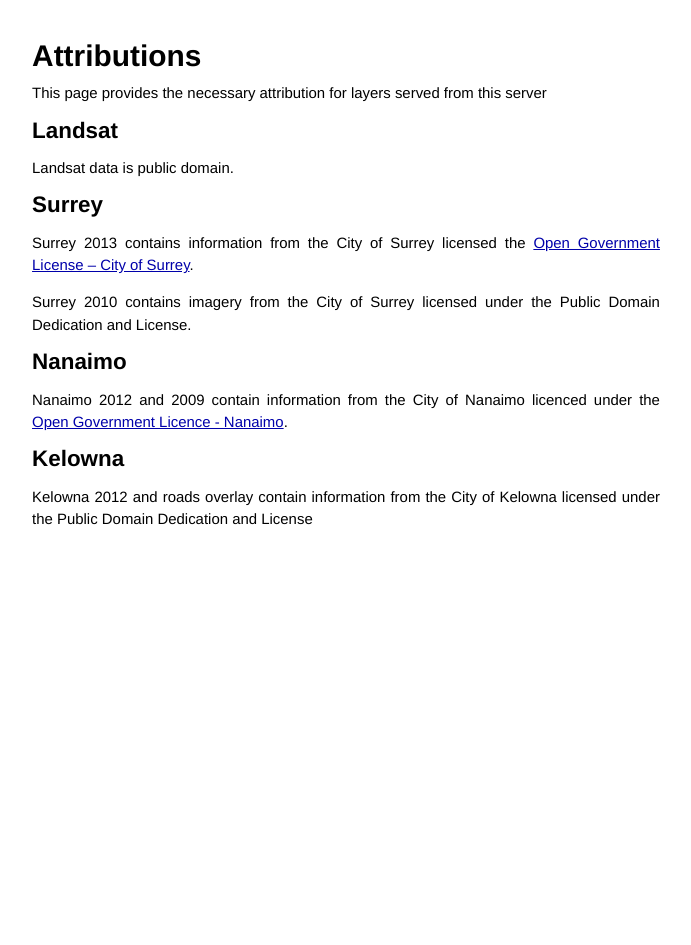
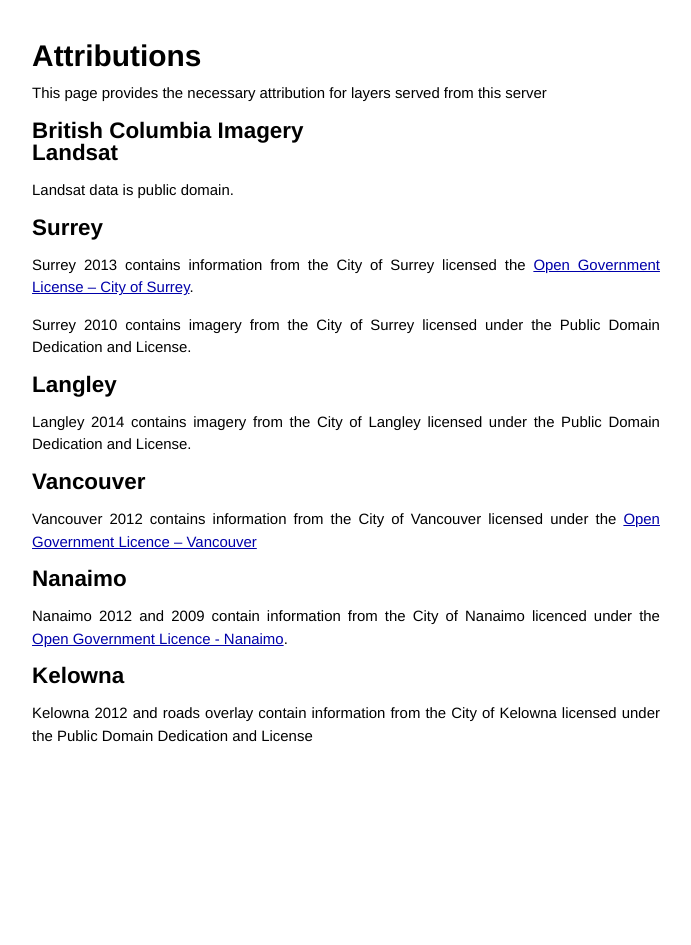
Before and after one commit to osm-ca/tile-docs, a Jekyll site: the page built from attribution/index.markdown, in a window 1280 px wide. Shown: the whole page, without its empty margins (294-985 px from the left). Built offline with Jekyll 4.4.1, drawn with Linux system fonts in a browser that asks for light colours; Markdown is read by kramdown in place of the engine named in the settings.

Commit message:
Add new licenses, previous changes

```diff
--- a/attribution/index.markdown
+++ b/attribution/index.markdown
@@ -6,6 +6,8 @@
 # Attributions
 
 This page provides the necessary attribution for layers served from this server
+
+## British Columbia Imagery
 
 ## Landsat
 
@@ -17,6 +19,14 @@ Surrey 2013 contains information from the City of Surrey licensed the [Open Gove
 
 Surrey 2010 contains imagery from the City of Surrey licensed under the Public Domain Dedication and License.
 
+## Langley
+
+Langley 2014 contains imagery from the City of Langley licensed under the Public Domain Dedication and License.
+
+## Vancouver
+
+Vancouver 2012 contains information from the City of Vancouver licensed under the [Open Government Licence – Vancouver](vancouver_10)
+
 ## Nanaimo
 
 Nanaimo 2012 and 2009 contain information from the City of Nanaimo licenced under the [Open Government Licence - Nanaimo](nanaimo_20).
```
Also changed, not shown: 1 other file.
